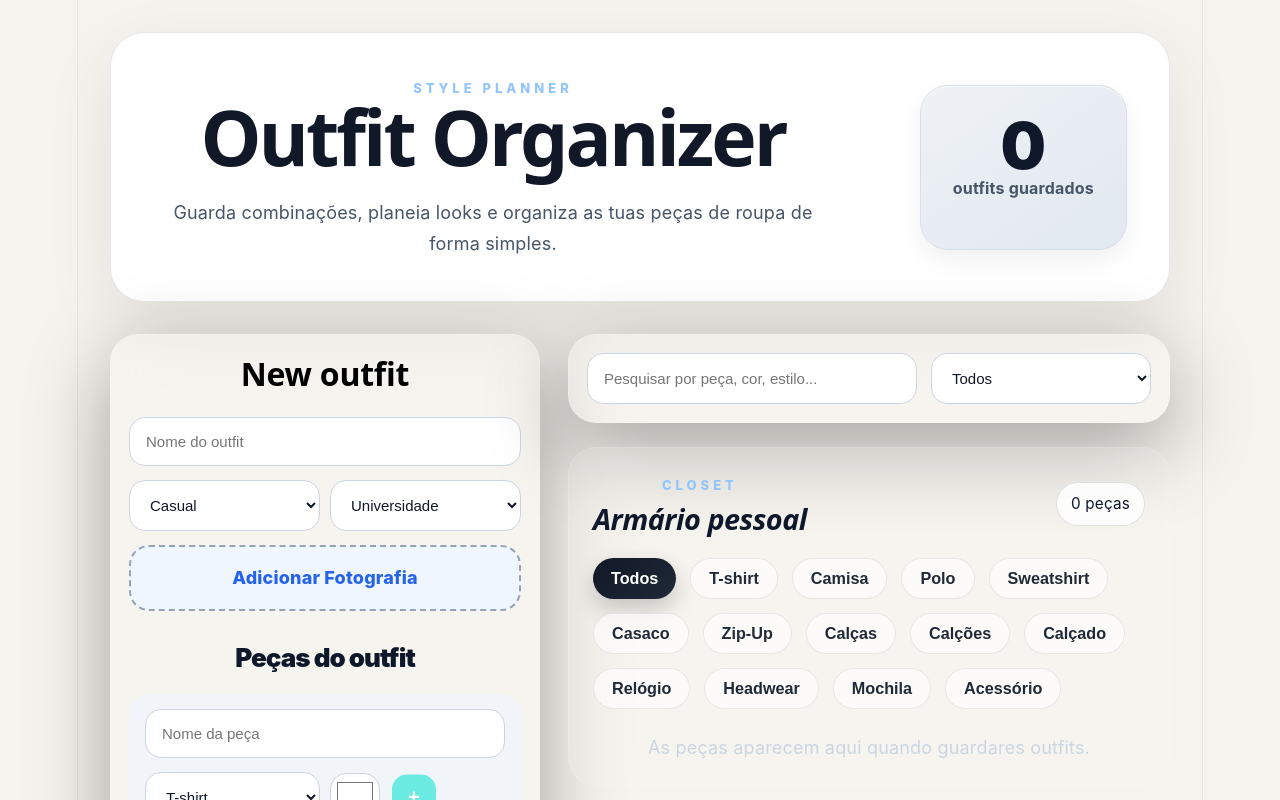
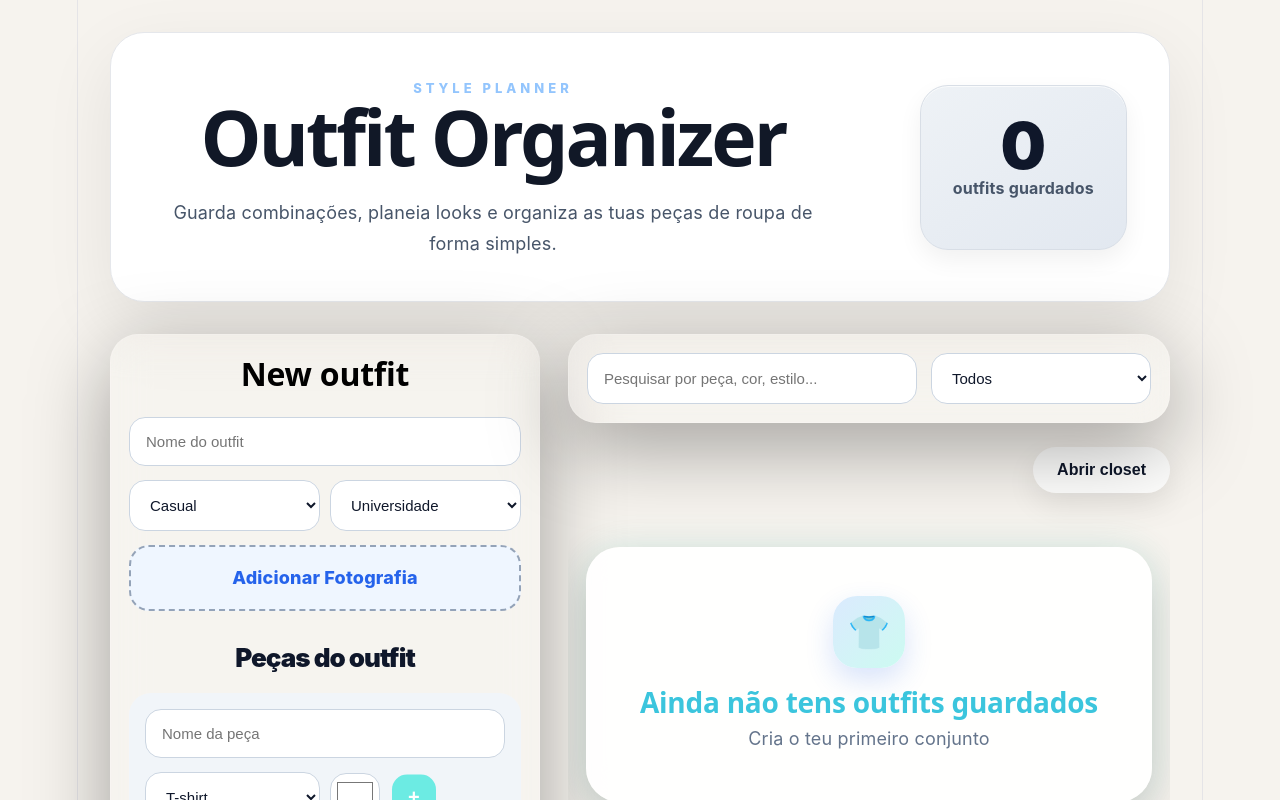
Before and after one commit to ptav2006/outfit-organizer, a React (Vite) app: page / in a window 1280 px wide. Shown: the top 800 px of the page. Built offline with nearby package versions, Linux system fonts and the light colour scheme.

Commit message:
botao de abrir e fechar closet

```diff
--- a/src/App.css
+++ b/src/App.css
@@ -1120,6 +1120,24 @@ body {
   color: #475569;
 }
 
+.closetToggle {
+  display: flex;
+  justify-content: flex-end;
+  margin-bottom: 18px;
+}
+
+.closetToggle button {
+  border: none;
+  border-radius: 999px;
+  padding: 14px 24px;
+  font-weight: 800;
+  font-size: 16px;
+  color: #0f172a;
+  background: rgba(255, 255, 255, 0.9);
+  box-shadow: 0 12px 30px rgba(0,0,0,0.08);
+  cursor: pointer;
+}
+
 .pieceNameArea {
   position: relative;
 }
--- a/src/App.jsx
+++ b/src/App.jsx
@@ -42,6 +42,7 @@ export default function App() {
   const [draggedId, setDraggedId] = useState(null);
   const [closedSuggestions, setClosedSuggestions] = useState([]);
   const [closetFilter, setClosetFilter] = useState("Todos");
+  const [showCloset, setShowCloset] = useState(false);
 
   const computedClosetItems = useMemo(() => {
     const allPieces = outfits.flatMap((o) => o.pieces || []);
@@ -485,6 +486,13 @@ export default function App() {
               </select>
             </div>
 
+            <div className="closetToggle">
+              <button type="button" onClick={() => setShowCloset(!showCloset)}>
+                {showCloset ? "Fechar closet" : "Abrir closet"}
+              </button>
+            </div>
+
+            {showCloset && (
               <div className="closetBox">
                 <div className="closetHeader">
                   <div>
@@ -557,6 +565,9 @@ export default function App() {
                   </div>
                 )}
               </div>
+            )}
+
+
             <div className="cardsWrapper">
               <div className="cards">
                 {filteredOutfits.length === 0 && (
```
Lines whose indentation alone changed are shown as unchanged.
